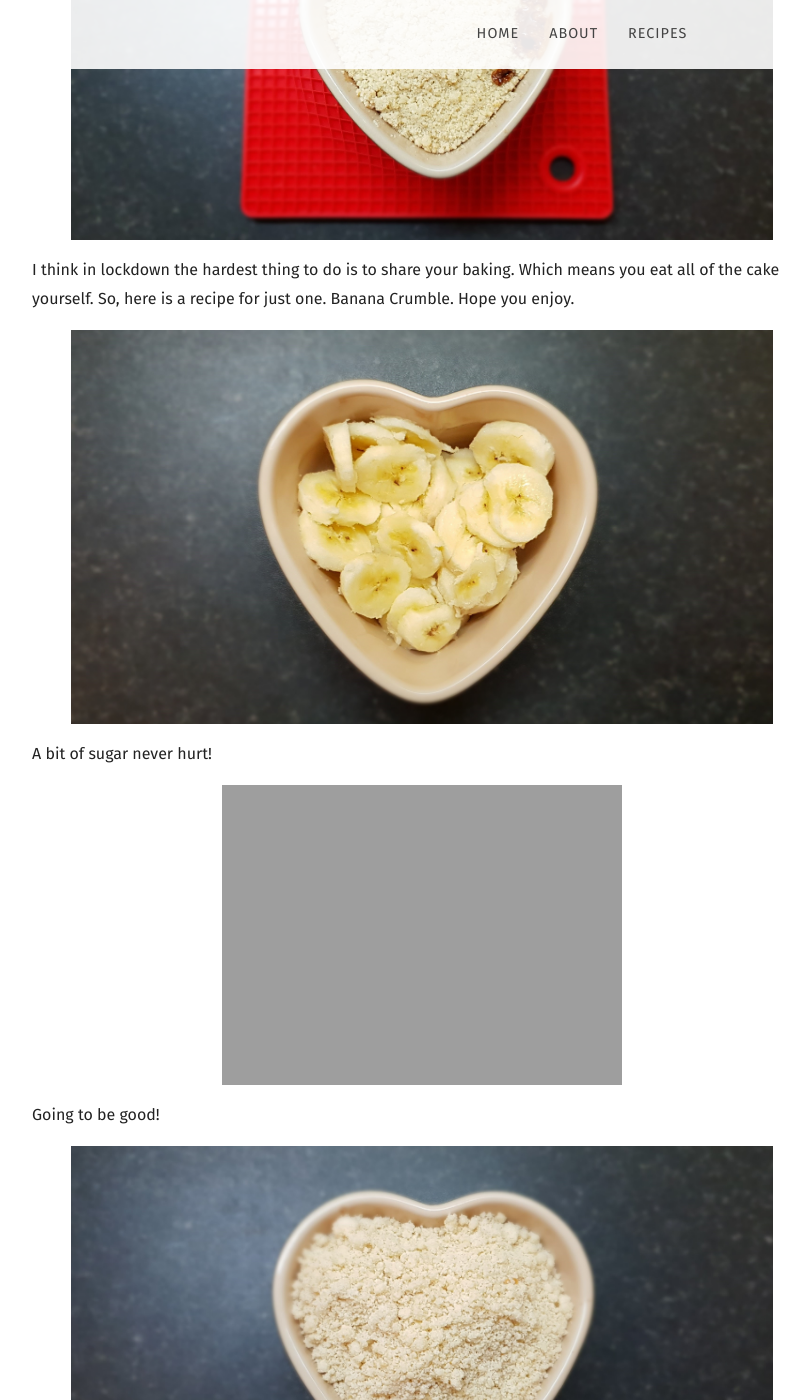
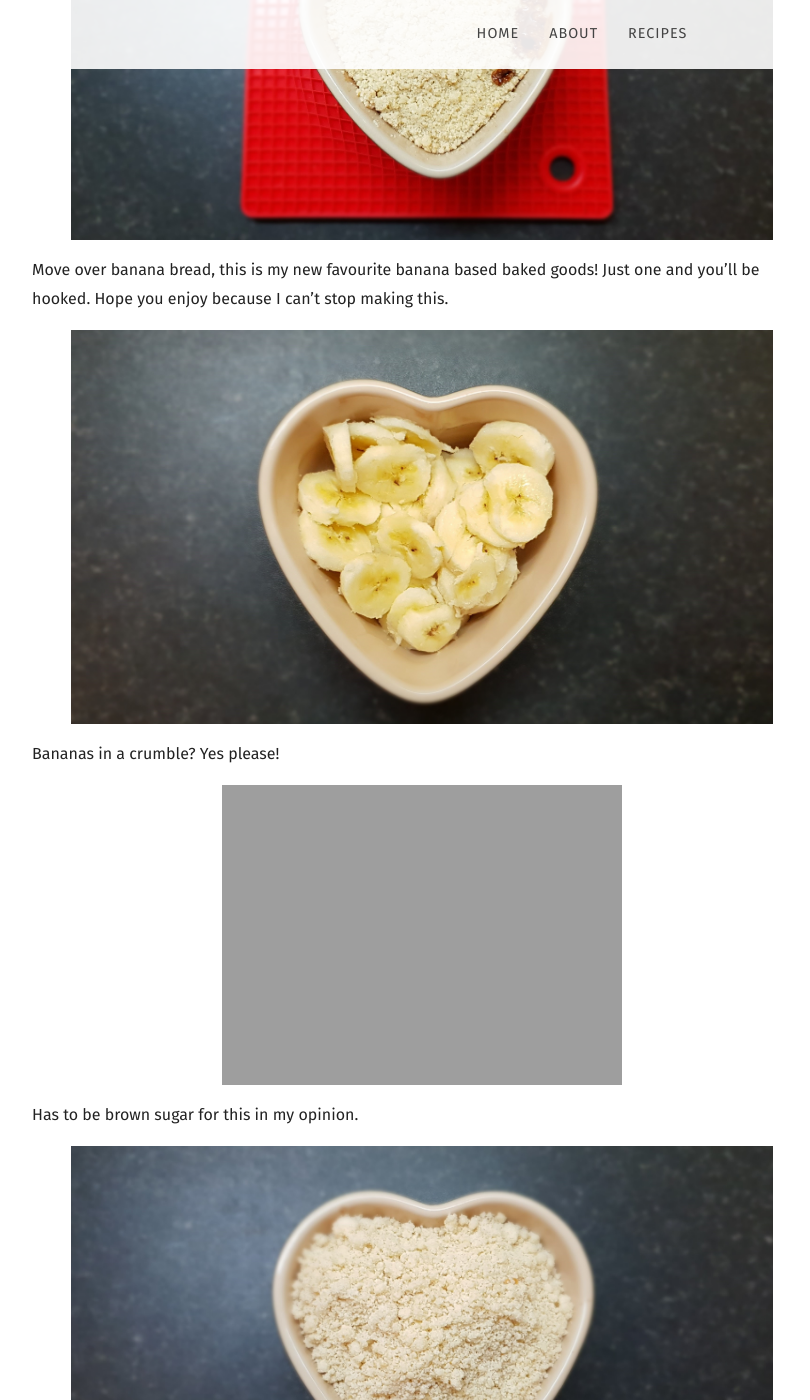
Before and after one commit to mcginleyireland/irishbaking.github.io, a Jekyll site: the page built from _posts/2021-04-04-banana-crumbe-for-one.md, in a window 1280 px wide and 1400 px high, scrolled down 470 px. Shown: the whole window, without its empty margins (58-868 px from the left). Built offline with Jekyll 4.4.1, drawn with Linux system fonts in a browser that asks for light colours; nearby versions of some CDN libraries; some web fonts are replaced; some of the changed text lies outside the part shown.

Commit message:
Updating the phrasing of the images.

```diff
--- a/_posts/2021-04-04-banana-crumbe-for-one.md
+++ b/_posts/2021-04-04-banana-crumbe-for-one.md
@@ -43,16 +43,16 @@ recipe:
 
 
 ---
-I think in lockdown the hardest thing to do is to share your baking. Which means you eat all of the cake yourself. So, here is a recipe for just one. Banana Crumble. Hope you enjoy.
+Move over banana bread, this is my new favourite banana based baked goods! Just one and you'll be hooked. Hope you enjoy because I can't stop making this.
 
 ![Cake](https://irishbaking.ie/images/Deserts_For_One/Banana_Crumble/Image_2.jpg)
 
-A bit of sugar never hurt!
+Bananas in a crumble? Yes please!
 
 ![Cake](https://irishbaking.ie/images/Deserts_For_One/Banana_Crumble/Image_3.jpg)
 
-Going to be good!
+Has to be brown sugar for this in my opinion.
 
 ![Cake](https://irishbaking.ie/images/Deserts_For_One/Banana_Crumble/Image_4.jpg)
 
-If it's seeping out too much in the oven, take it out.
+Done in seconds.
```
